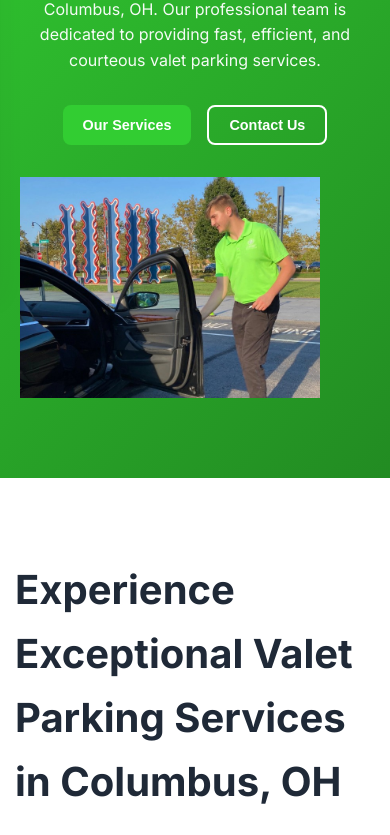
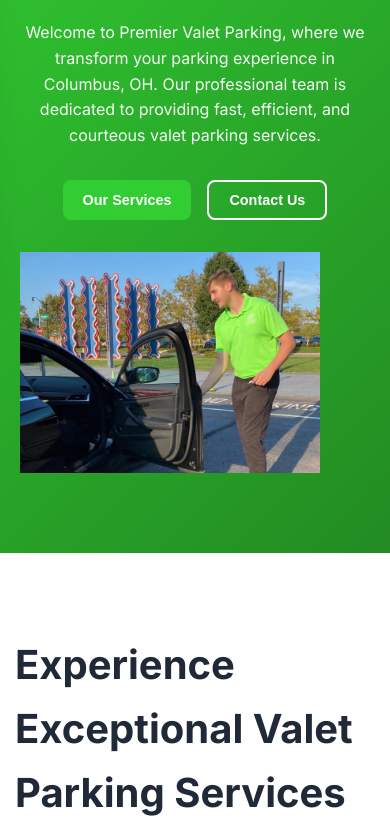
Before and after one commit to chaselaub/Premier-Valet-Parking, a plain HTML site: page index.html in a window 390 px wide. Shown: the part 277-1112 px from the top of the page. Drawn offline with Linux system fonts and the light colour scheme.

Commit message:
Apply aggressive mobile fixes: increase hero padding to 200px/180px and add margin-top to prevent navigation overlap

```diff
--- a/styles.css
+++ b/styles.css
@@ -1222,7 +1222,7 @@
     .nav-menu {
         position: fixed;
         left: -100%;
-        top: 70px;
+        top: 80px; /* Increased top position to account for larger navbar */
         flex-direction: column;
         background-color: white;
         width: 100%;
@@ -1253,8 +1253,9 @@
     }
 
     .hero {
-        padding-top: 140px; /* Increased padding to prevent navigation overlap */
-        min-height: calc(100vh - 140px);
+        padding-top: 200px; /* Significantly increased padding to prevent navigation overlap */
+        min-height: calc(100vh - 200px);
+        margin-top: 20px; /* Additional margin to ensure separation from navbar */
     }
 
     .hero-container {
@@ -1358,8 +1359,9 @@
     }
 
     .hero {
-        padding-top: 120px; /* Increased padding for very small screens */
-        min-height: calc(100vh - 120px);
+        padding-top: 180px; /* Significantly increased padding for very small screens */
+        min-height: calc(100vh - 180px);
+        margin-top: 15px; /* Additional margin for very small screens */
     }
 
     .hero-title {
```
